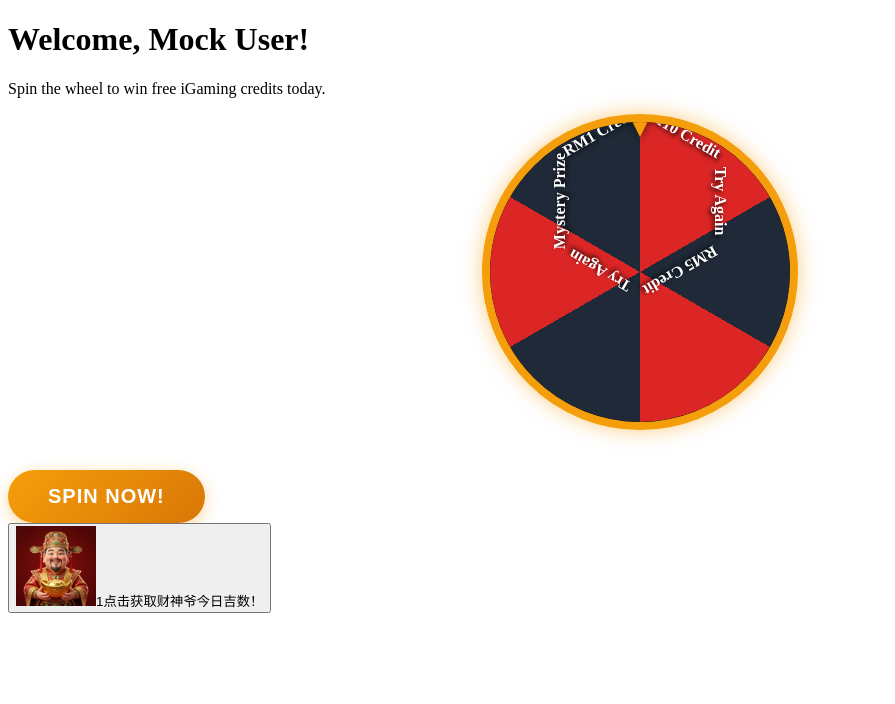
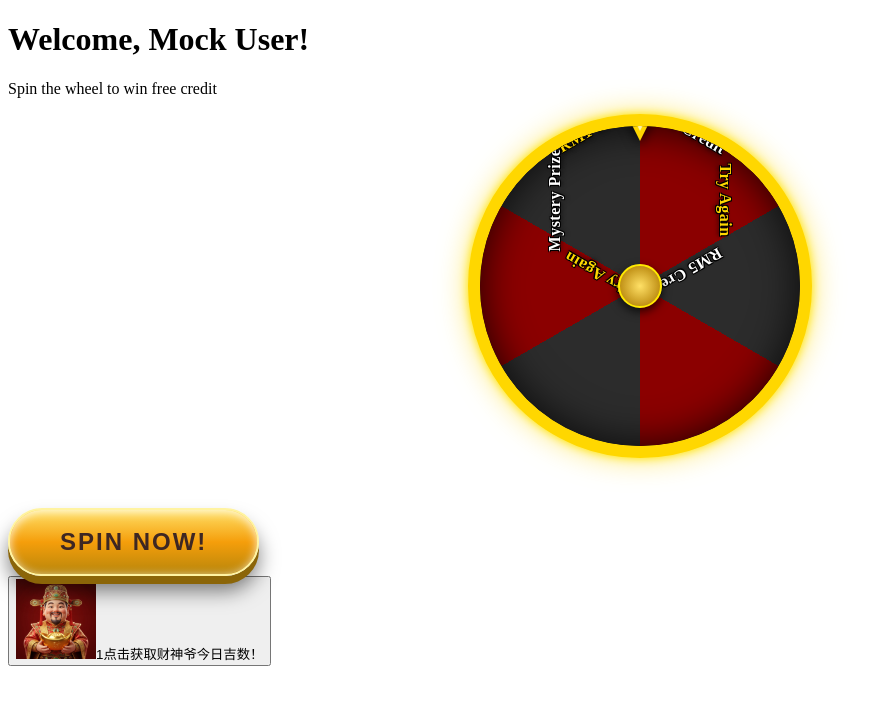
Before and after one commit to Lean888-maker/neo4d-live, a Next.js app: page /telegram-game in a window 1280 px wide. Shown: the top 704 px of the page, without its empty margins (0-895 px from the left). Built offline with nearby package versions, Linux system fonts and the light colour scheme.

Commit message:
style: overhaul telegram mini-app wheel with premium casino theme

```diff
--- a/src/app/telegram-game/Wheel.module.css
+++ b/src/app/telegram-game/Wheel.module.css
@@ -1,114 +1,182 @@
 .wheelContainer {
   position: relative;
-  width: 300px;
-  height: 300px;
+  width: 320px;
+  height: 320px;
   margin: 0 auto;
   border-radius: 50%;
-  border: 8px solid #f59e0b; /* Golden border */
-  box-shadow: 0 0 20px rgba(245, 158, 11, 0.5), inset 0 0 15px rgba(0,0,0,0.5);
+  border: 12px solid #ffd700;
+  box-shadow:
+    0 0 30px rgba(255, 215, 0, 0.6),
+    inset 0 0 20px rgba(0,0,0,0.8),
+    0 0 10px #ffea00;
   overflow: hidden;
-  background: #111;
+  background: #1a1a1a;
+  position: relative;
+}
+
+/* Lights around the border effect */
+.wheelContainer::before {
+  content: '';
+  position: absolute;
+  top: -12px; left: -12px; right: -12px; bottom: -12px;
+  border-radius: 50%;
+  border: 4px dashed rgba(255, 255, 255, 0.3);
+  pointer-events: none;
+  z-index: 5;
+  animation: rotateLights 10s linear infinite;
+}
+
+@keyframes rotateLights {
+  0% { transform: rotate(0deg); }
+  100% { transform: rotate(360deg); }
 }
 
 .wheel {
   width: 100%;
   height: 100%;
   border-radius: 50%;
-  transition: transform 4s cubic-bezier(0.17, 0.67, 0.12, 0.99); /* Realistic spin physics */
+  transition: transform 5s cubic-bezier(0.17, 0.67, 0.12, 0.99);
   position: relative;
   background: conic-gradient(
-    #dc2626 0deg 60deg,
-    #1f2937 60deg 120deg,
-    #dc2626 120deg 180deg,
-    #1f2937 180deg 240deg,
-    #dc2626 240deg 300deg,
-    #1f2937 300deg 360deg
+    #8b0000 0deg 60deg,
+    #2c2c2c 60deg 120deg,
+    #8b0000 120deg 180deg,
+    #2c2c2c 180deg 240deg,
+    #8b0000 240deg 300deg,
+    #2c2c2c 300deg 360deg
   );
+  box-shadow: inset 0 0 40px rgba(0,0,0,0.8);
 }
 
-.slice {
+/* Add a center gold pin */
+.wheel::after {
+  content: '';
   position: absolute;
-  width: 50%;
-  height: 50%;
-  top: 0;
-  right: 0;
-  transform-origin: 0% 100%;
-  display: flex;
-  align-items: center;
-  justify-content: center;
-  color: #fff;
-  font-weight: bold;
-  font-size: 14px;
-  text-shadow: 1px 1px 2px rgba(0,0,0,0.8);
-  /* The exact placement requires complex CSS, for a simple high-end look we use absolute positioning of text */
+  top: 50%; left: 50%;
+  transform: translate(-50%, -50%);
+  width: 40px; height: 40px;
+  background: radial-gradient(circle, #ffe066 0%, #b8860b 80%, #000 100%);
+  border-radius: 50%;
+  z-index: 10;
+  box-shadow: 0 4px 10px rgba(0,0,0,0.7);
+  border: 2px solid #ffea00;
 }
 
-/* Hardcoded slice text positioning for 6 slices (60 degrees each) */
 .sliceText {
   position: absolute;
   top: 50%;
   left: 50%;
   transform-origin: center;
   text-align: center;
-  font-weight: 800;
+  font-weight: 900;
   font-size: 16px;
-  color: white;
-  text-shadow: 2px 2px 4px rgba(0,0,0,0.9);
-  width: 100px;
-  margin-left: -50px;
-  margin-top: -80px; /* Push out towards edge */
+  color: #fff;
+  text-shadow:
+    1px 1px 0 #000,
+    -1px -1px 0 #000,
+    1px -1px 0 #000,
+    -1px 1px 0 #000,
+    0 2px 4px rgba(0,0,0,0.8);
+  width: 120px;
+  margin-left: -60px;
+  margin-top: -95px;
+  letter-spacing: 0.5px;
 }
 
-.slice1 { transform: rotate(30deg) translateY(-80px); }
-.slice2 { transform: rotate(90deg) translateY(-80px); }
-.slice3 { transform: rotate(150deg) translateY(-80px); }
-.slice4 { transform: rotate(210deg) translateY(-80px); }
-.slice5 { transform: rotate(270deg) translateY(-80px); }
-.slice6 { transform: rotate(330deg) translateY(-80px); }
+/* Adjusted placement so text points correctly to edge */
+.slice1 { transform: rotate(30deg) translateY(-85px); }
+.slice2 { transform: rotate(90deg) translateY(-85px); color: #ffd700; }
+.slice3 { transform: rotate(150deg) translateY(-85px); }
+.slice4 { transform: rotate(210deg) translateY(-85px); color: #ffd700; }
+.slice5 { transform: rotate(270deg) translateY(-85px); }
+.slice6 { transform: rotate(330deg) translateY(-85px); color: #ffd700; }
 
-/* The little pointer arrow at the top */
 .pointer {
   position: absolute;
-  top: -15px;
+  top: -25px;
   left: 50%;
   transform: translateX(-50%);
   width: 0;
   height: 0;
+  border-left: 20px solid transparent;
+  border-right: 20px solid transparent;
+  border-top: 40px solid #ffd700;
+  z-index: 20;
+  filter: drop-shadow(0 4px 6px rgba(0,0,0,0.7));
+}
+
+.pointer::after {
+  content: '';
+  position: absolute;
+  top: -40px;
+  left: -15px;
   border-left: 15px solid transparent;
   border-right: 15px solid transparent;
-  border-top: 30px solid #f59e0b; /* Gold arrow */
-  z-index: 10;
-  filter: drop-shadow(0 2px 4px rgba(0,0,0,0.5));
+  border-top: 30px solid #fff3a1;
+  z-index: 21;
 }
 
 .spinButton {
-  margin-top: 40px;
-  background: linear-gradient(135deg, #f59e0b 0%, #d97706 100%);
-  color: white;
-  border: none;
-  padding: 15px 40px;
-  font-size: 20px;
-  font-weight: 800;
-  border-radius: 30px;
+  margin-top: 50px;
+  background: linear-gradient(to bottom, #ffe066 0%, #f59e0b 50%, #b8860b 100%);
+  color: #3e2723;
+  border: 2px solid #fff3a1;
+  padding: 18px 50px;
+  font-size: 24px;
+  font-weight: 900;
+  border-radius: 40px;
   cursor: pointer;
-  box-shadow: 0 4px 15px rgba(245, 158, 11, 0.4);
-  transition: all 0.2s ease;
+  box-shadow:
+    0 8px 0 #8b6508,
+    0 15px 20px rgba(0,0,0,0.5),
+    inset 0 2px 10px rgba(255,255,255,0.8);
+  transition: all 0.1s ease;
   text-transform: uppercase;
-  letter-spacing: 1px;
+  letter-spacing: 2px;
+  position: relative;
+  overflow: hidden;
+}
+
+.spinButton::before {
+  content: '';
+  position: absolute;
+  top: 0; left: -100%;
+  width: 50%; height: 100%;
+  background: linear-gradient(to right, rgba(255,255,255,0) 0%, rgba(255,255,255,0.4) 50%, rgba(255,255,255,0) 100%);
+  transform: skewX(-25deg);
+  animation: shine 3s infinite;
+}
+
+@keyframes shine {
+  0% { left: -100%; }
+  20% { left: 200%; }
+  100% { left: 200%; }
 }
 
 .spinButton:hover:not(:disabled) {
-  transform: translateY(-2px) scale(1.05);
-  box-shadow: 0 6px 20px rgba(245, 158, 11, 0.6);
+  transform: translateY(2px);
+  box-shadow:
+    0 6px 0 #8b6508,
+    0 10px 15px rgba(0,0,0,0.5),
+    inset 0 2px 10px rgba(255,255,255,0.8);
 }
 
 .spinButton:active:not(:disabled) {
-  transform: translateY(1px);
+  transform: translateY(8px);
+  box-shadow:
+    0 0 0 #8b6508,
+    0 5px 10px rgba(0,0,0,0.5),
+    inset 0 2px 5px rgba(255,255,255,0.8);
 }
 
 .spinButton:disabled {
-  background: #4b5563;
-  color: #9ca3af;
+  background: #374151;
+  color: #6b7280;
+  border-color: #4b5563;
+  box-shadow: 0 4px 0 #1f2937;
   cursor: not-allowed;
-  box-shadow: none;
 }
+
+.spinButton:disabled::before {
+  display: none;
+}
--- a/src/app/telegram-game/page.js
+++ b/src/app/telegram-game/page.js
@@ -128,23 +128,25 @@ export default function TelegramGame() {
   }
 
   return (
-    <div className="min-h-screen bg-gradient-to-b from-gray-900 to-black text-white flex flex-col items-center justify-center p-4">
+    <div className="min-h-screen bg-[radial-gradient(ellipse_at_center,_var(--tw-gradient-stops))] from-red-900 via-black to-black text-white flex flex-col items-center justify-center p-4 relative overflow-hidden">
       <Script src="https://telegram.org/js/telegram-web-app.js" strategy="beforeInteractive" />
 
-      <div className="mb-8 text-center">
-        <h1 className="text-3xl font-black text-amber-500 mb-2 drop-shadow-md">Welcome, {tgUser?.first_name || 'Player'}!</h1>
-        <p className="text-gray-400">Spin the wheel to win free iGaming credits today.</p>
+      {/* Background ambient light */}
+      <div className="absolute top-0 left-1/2 -translate-x-1/2 w-[800px] h-[800px] bg-amber-600/20 rounded-full blur-[120px] pointer-events-none"></div>
+
+      <div className="mb-12 text-center relative z-10">
+        <h1 className="text-4xl md:text-5xl font-black text-transparent bg-clip-text bg-gradient-to-r from-amber-200 via-amber-400 to-amber-600 mb-3 drop-shadow-[0_0_15px_rgba(245,158,11,0.5)]">
+          Welcome, {tgUser?.first_name || 'VIP'}!
+        </h1>
+        <p className="text-lg text-amber-100/80 font-bold tracking-wide uppercase">Spin the wheel to win free credit</p>
       </div>
 
-      <div className={styles.wheelContainer}>
+      <div className={`${styles.wheelContainer} relative z-10`}>
         <div className={styles.pointer}></div>
         <div
           className={styles.wheel}
           style={{ transform: `rotate(${wheelRotation}deg)` }}
         >
-          {/* We use hardcoded texts in CSS for standard slices for visual simplicity,
-              or we can map them dynamically if we use complex CSS/SVG.
-              Given our CSS, we just put absolute divs. */}
           {slices.map((s, i) => (
              <div key={s.id} className={`${styles.sliceText} ${styles[`slice${i+1}`]}`}>
                {s.text}
@@ -153,30 +155,32 @@ export default function TelegramGame() {
         </div>
       </div>
 
+      <div className="relative z-10">
         {!prize ? (
           <button
             className={styles.spinButton}
             onClick={spinWheel}
             disabled={spinning}
           >
-          {spinning ? 'Spinning...' : 'SPIN NOW!'}
+            {spinning ? 'SPINNING...' : 'SPIN NOW!'}
           </button>
         ) : (
-        <div className="mt-8 bg-gray-800 border-2 border-amber-500 rounded-xl p-6 text-center animate-bounce">
-          <h2 className="text-2xl font-bold text-white mb-2">You Won!</h2>
-          <p className="text-3xl font-black text-amber-500 mb-6">{prize}</p>
+          <div className="mt-10 bg-gradient-to-b from-gray-800 to-gray-900 border-2 border-amber-400 rounded-2xl p-8 text-center animate-bounce shadow-[0_0_30px_rgba(245,158,11,0.4)]">
+            <h2 className="text-2xl font-black text-gray-300 mb-1 uppercase tracking-widest">You Won!</h2>
+            <p className="text-4xl font-black text-transparent bg-clip-text bg-gradient-to-r from-amber-300 to-amber-600 mb-8 drop-shadow-lg">{prize}</p>
 
             {prize.includes("Try Again") ? (
-            <button onClick={() => setPrize(null)} className="bg-gray-600 hover:bg-gray-500 px-6 py-2 rounded-full text-white font-bold">
+              <button onClick={() => setPrize(null)} className="w-full bg-gray-700 hover:bg-gray-600 px-6 py-4 rounded-xl text-white font-bold transition">
                 Try Again Tomorrow
               </button>
             ) : (
-            <button onClick={handleClaim} className="bg-green-500 hover:bg-green-600 px-8 py-3 rounded-full text-white font-black text-xl shadow-[0_0_15px_rgba(34,197,94,0.5)]">
+              <button onClick={handleClaim} className="w-full bg-gradient-to-r from-green-500 to-emerald-600 hover:from-green-400 hover:to-emerald-500 px-8 py-4 rounded-xl text-white font-black text-xl shadow-[0_0_20px_rgba(34,197,94,0.6)] transform transition hover:scale-105">
                 CLAIM REWARD NOW
               </button>
             )}
           </div>
         )}
       </div>
+    </div>
   );
 }
```
Lines whose indentation alone changed are shown as unchanged.
